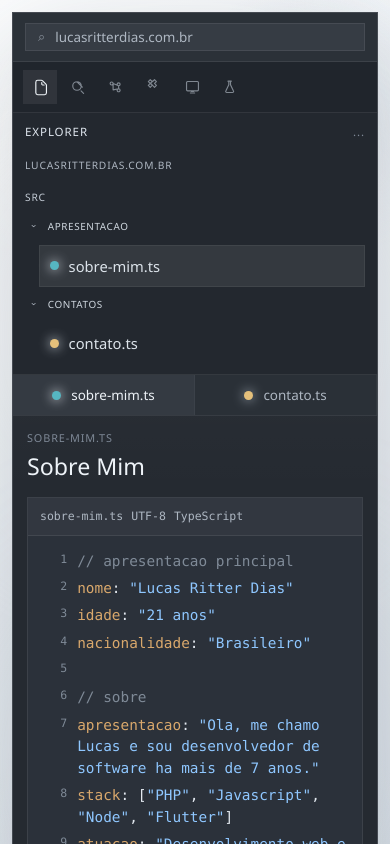
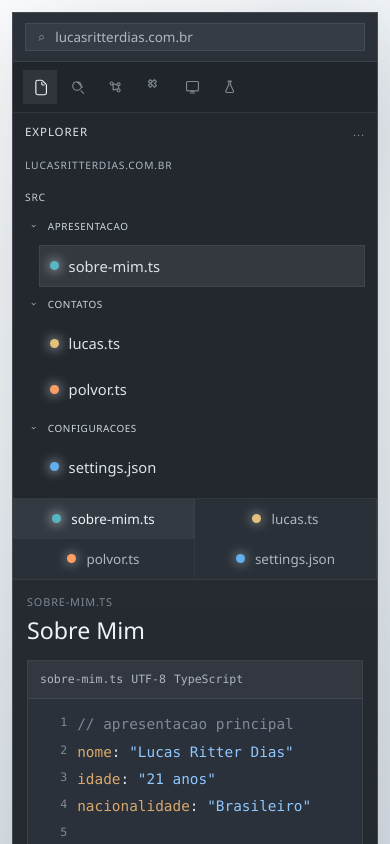
Before and after one commit to lucaoritterdias/lucas, a Next.js app: page / in a window 390 px wide. Shown: the top 844 px of the page. Built offline with nearby package versions, Linux system fonts and the light colour scheme.

Commit message:
Improve editor explorer and layout

```diff
--- a/src/app/globals.css
+++ b/src/app/globals.css
@@ -115,6 +115,8 @@ a {
 .editor-shell {
   position: relative;
   z-index: 1;
+  display: flex;
+  flex-direction: column;
   width: min(1120px, 92vw);
   min-height: min(720px, calc(100vh - 120px));
   margin: 0 auto;
@@ -174,8 +176,10 @@ a {
 
 .editor-frame {
   display: grid;
+  flex: 1 1 auto;
   grid-template-columns: 60px 280px minmax(0, 1fr);
-  min-height: calc(100% - 50px);
+  min-height: 0;
+  background: var(--window-3);
 }
 
 .activity-bar {
@@ -343,6 +347,8 @@ a {
 .editor-main {
   display: flex;
   flex-direction: column;
+  flex: 1 1 auto;
+  min-height: 100%;
   min-width: 0;
   background:
     linear-gradient(180deg, rgba(255, 255, 255, 0.02), transparent 18%),
@@ -377,10 +383,12 @@ a {
 }
 
 .editor-workspace {
-  display: grid;
-  align-content: start;
+  display: flex;
+  flex: 1 1 auto;
+  flex-direction: column;
   gap: 22px;
   padding: 28px;
+  min-height: 0;
 }
 
 .editor-meta {
@@ -404,9 +412,13 @@ a {
 }
 
 .code-pane {
+  display: flex;
+  flex: 1 1 auto;
+  flex-direction: column;
   border: 1px solid var(--line);
   overflow: hidden;
   background: rgba(44, 50, 59, 0.92);
+  min-height: 320px;
 }
 
 .code-toolbar {
@@ -423,6 +435,7 @@ a {
 }
 
 .code-content {
+  flex: 1 1 auto;
   padding: 12px 0;
   font-family: var(--font-code);
   font-size: 0.96rem;
@@ -554,7 +567,7 @@ a {
 
   .editor-shell {
     width: 100%;
-    min-height: calc(100vh - 24px);
+    min-height: auto;
   }
 
   .activity-bar {
@@ -652,3 +665,18 @@ a {
     font-size: 1.45rem;
   }
 }
+
+@media (max-height: 820px) {
+  .editor-page {
+    align-items: flex-start;
+    padding-block: 20px;
+  }
+
+  .editor-shell {
+    min-height: auto;
+  }
+
+  .code-pane {
+    min-height: 260px;
+  }
+}
--- a/src/app/page.tsx
+++ b/src/app/page.tsx
@@ -84,8 +84,8 @@ const sections: Section[] = [
   },
   {
     id: "contato",
-    fileName: "contato.ts",
-    label: "contato",
+    fileName: "lucas.ts",
+    label: "Lucas Ritter Dias",
     accent: "#e5c07b",
     groupId: "contatos",
     lines: [
@@ -122,11 +122,86 @@ const sections: Section[] = [
       },
     ],
   },
+  {
+    id: "polvor",
+    fileName: "polvor.ts",
+    label: "Polvor Tecnologia e Software",
+    accent: "#ff9e64",
+    groupId: "contatos",
+    lines: [
+      { type: "comment", text: "// contatos da polvor" },
+      {
+        type: "entry",
+        keyName: "site",
+        value: '"www.polvor.com"',
+        href: "https://www.polvor.com",
+      },
+      {
+        type: "entry",
+        keyName: "email",
+        value: '"oi@polvor.com"',
+        href: "mailto:oi@polvor.com",
+      },
+      {
+        type: "entry",
+        keyName: "instagram",
+        value: '"https://www.instagram.com/polvortecnologia/"',
+        href: "https://www.instagram.com/polvortecnologia/",
+      },
+      {
+        type: "entry",
+        keyName: "linkedin",
+        value: '"https://www.linkedin.com/company/polvor-tecnologia-e-software/"',
+        href: "https://www.linkedin.com/company/polvor-tecnologia-e-software/",
+      },
+      {
+        type: "entry",
+        keyName: "whatsapp",
+        value: '"(51) 9 9813-5730"',
+        href: "tel:+5551998135730",
+      },
+    ],
+  },
+  {
+    id: "settings",
+    fileName: "settings.json",
+    label: "settings",
+    accent: "#61afef",
+    groupId: "configuracoes",
+    lines: [
+      { type: "comment", text: "// configuracoes do meu vscode" },
+      {
+        type: "entry",
+        keyName: "terminal.integrated.enableMultiLinePasteWarning",
+        value: '"never"',
+      },
+      { type: "entry", keyName: "editor.fontSize", value: "13", tone: "muted" },
+      { type: "entry", keyName: "workbench.startupEditor", value: '"none"' },
+      {
+        type: "entry",
+        keyName: "workbench.activityBar.compact",
+        value: "true",
+        tone: "muted",
+      },
+      {
+        type: "entry",
+        keyName: "workbench.iconTheme",
+        value: '"material-icon-theme"',
+      },
+      {
+        type: "entry",
+        keyName: "workbench.colorTheme",
+        value: '"GitHub Dark"',
+        tone: "accent",
+      },
+    ],
+  },
 ];
 
 const sectionGroups: SectionGroup[] = [
   { id: "apresentacao", label: "apresentacao" },
   { id: "contatos", label: "contatos" },
+  { id: "configuracoes", label: "configuracoes" },
 ];
 
 const activityItems: ActivityItem[] = [
@@ -173,6 +248,7 @@ export default function Home() {
   const [openGroups, setOpenGroups] = useState<Record<string, boolean>>({
     apresentacao: true,
     contatos: true,
+    configuracoes: true,
   });
 
   const activeSection =
```
